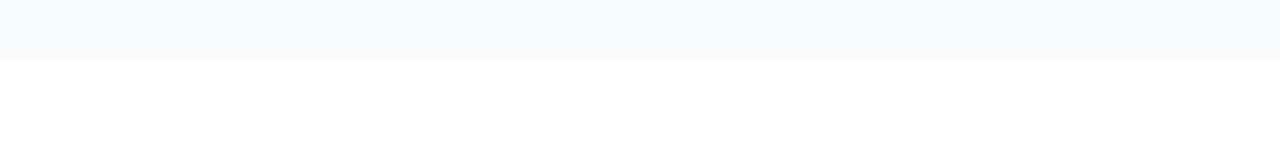
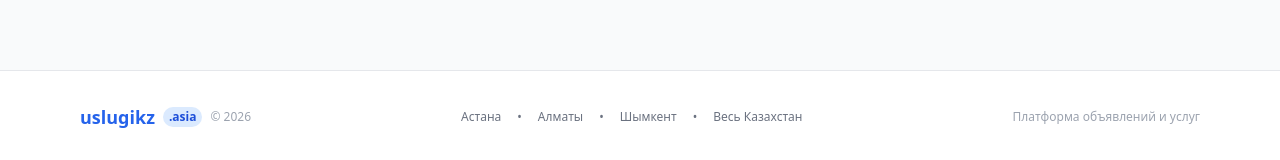
Before and after one commit to ospanru2-create/vitejs-vite-gny2tosr, a React (Vite) app: page / in a window 1280 px wide. Shown: the part 742-902 px from the top of the page. Before the commit the page ends 800 px from the top, so only its background shows below. Built offline with nearby package versions, Linux system fonts and the light colour scheme; no server answers; the database is empty.

Commit message:
fix my order

```diff
--- a/src/App.tsx
+++ b/src/App.tsx
@@ -74,7 +74,8 @@ export default function App() {
   });
 
   return (
-    <div className="min-h-screen bg-gray-50 text-gray-800 font-sans">
+    <div className="min-h-screen bg-gray-50 text-gray-800 font-sans flex flex-col justify-between">
+      <div>
         {/* Шапка сайта */}
         <header className="bg-white border-b border-gray-200 sticky top-0 z-40">
           <div className="max-w-6xl mx-auto px-4 py-3.5 flex items-center justify-between">
@@ -149,7 +150,6 @@ export default function App() {
           <div className="space-y-4 mb-8">
             <div className="flex flex-col sm:flex-row gap-3 items-center justify-between">
               <div className="flex gap-2 w-full sm:w-auto flex-1 max-w-lg">
-              {/* Выбор города */}
                 <select
                   value={selectedCity}
                   onChange={(e) => setSelectedCity(e.target.value)}
@@ -160,7 +160,6 @@ export default function App() {
                   ))}
                 </select>
 
-              {/* Поисковая строка */}
                 <div className="flex-1 relative">
                   <input
                     type="text"
@@ -185,7 +184,6 @@ export default function App() {
               </div>
             </div>
 
-          {/* Категории */}
             <div className="flex gap-2 overflow-x-auto pb-2 scrollbar-none">
               {categories.map((cat) => (
                 <button
@@ -203,7 +201,7 @@ export default function App() {
             </div>
           </div>
 
-        {/* Список актуальных заказов */}
+          {/* Список заказов */}
           <div>
             <h2 className="text-xl font-bold text-gray-900 mb-4">Актуальные заказы</h2>
 
@@ -271,6 +269,32 @@ export default function App() {
             )}
           </div>
         </main>
+      </div>
+
+      {/* Подвал (Footer) */}
+      <footer className="bg-white border-t border-gray-200 mt-12 py-8">
+        <div className="max-w-6xl mx-auto px-4 flex flex-col sm:flex-row justify-between items-center gap-4 text-xs text-gray-500">
+          <div className="flex items-center gap-2">
+            <span className="text-lg font-black text-blue-600">uslugikz</span>
+            <span className="text-[10px] bg-blue-100 text-blue-700 font-bold px-1.5 py-0.5 rounded-full">.asia</span>
+            <span className="text-gray-400">© 2026</span>
+          </div>
+
+          <div className="flex gap-4 font-medium">
+            <span>Астана</span>
+            <span>•</span>
+            <span>Алматы</span>
+            <span>•</span>
+            <span>Шымкент</span>
+            <span>•</span>
+            <span>Весь Казахстан</span>
+          </div>
+
+          <div className="text-gray-400">
+            Платформа объявлений и услуг
+          </div>
+        </div>
+      </footer>
 
       {/* Модальные окна */}
       <CreateOrderModal
```
Lines whose indentation alone changed are shown as unchanged.
